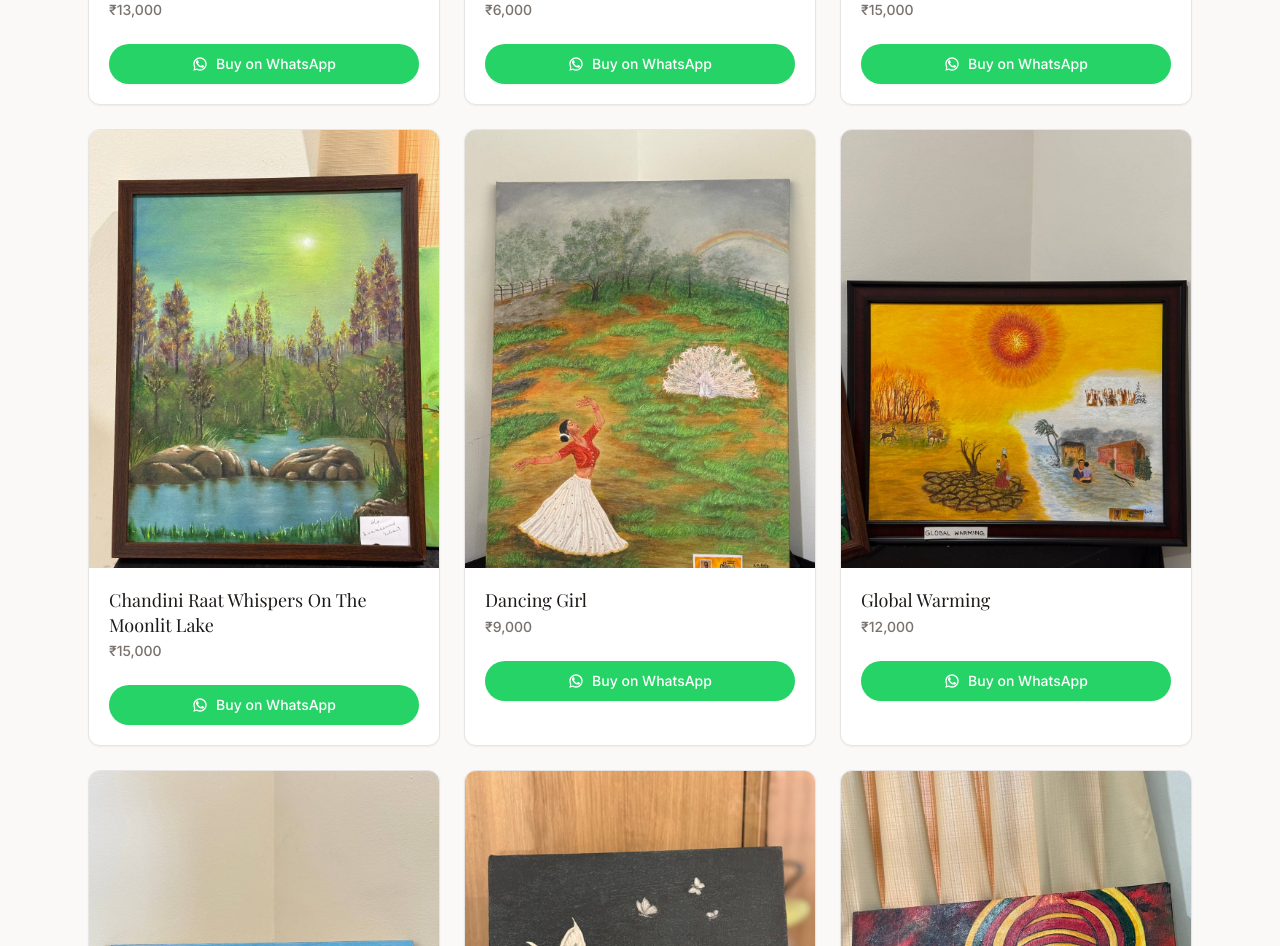
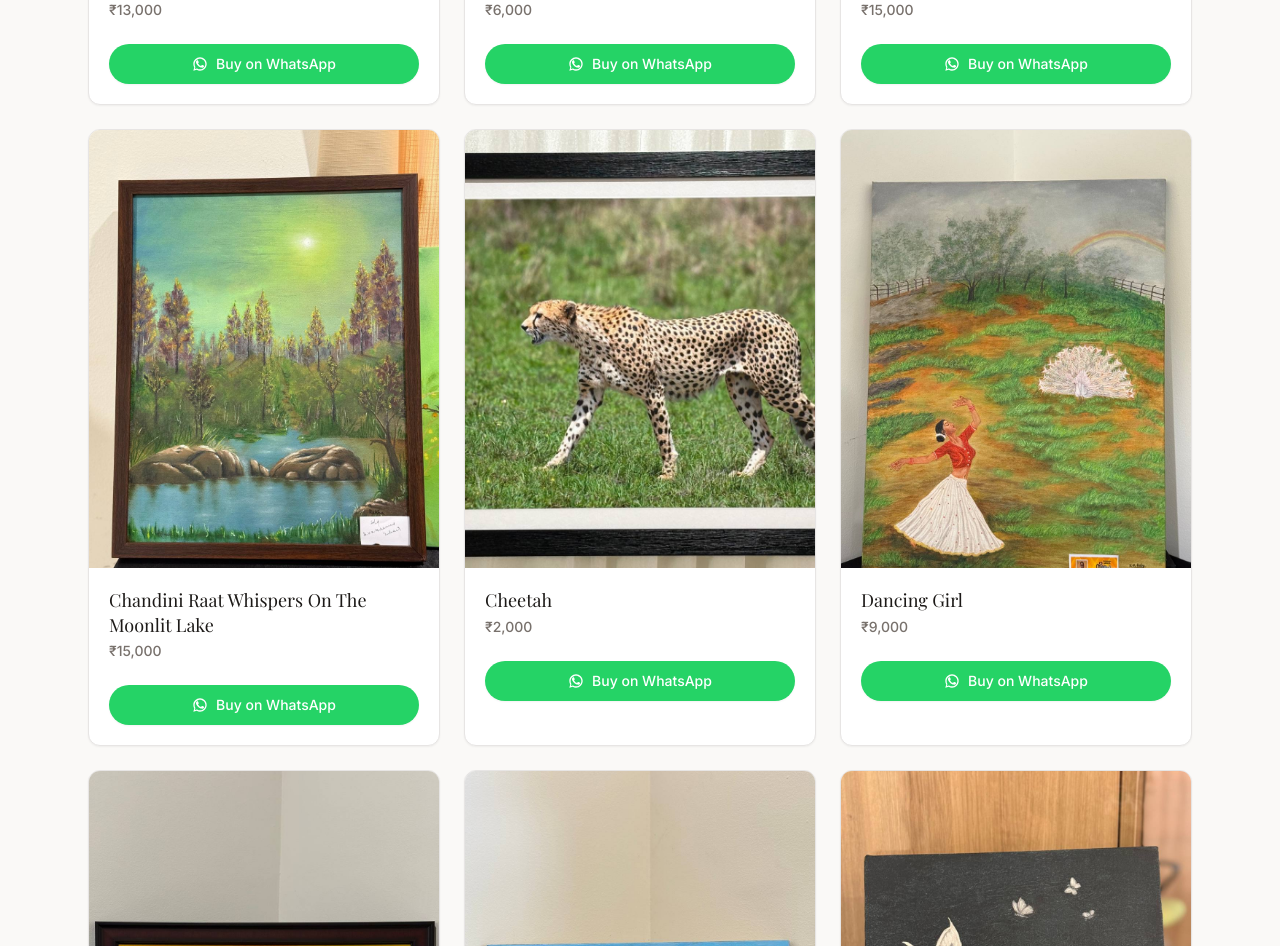
Before and after one commit to jasilmohmd/Art-catalogue, a Next.js app: page / in a window 1280 px wide. Shown: the part 1440-2386 px from the top of the page. Built offline with nearby package versions, Linux system fonts and the light colour scheme; a web font is replaced by a local one.

Commit message:
feat: add Cheetah artwork

```diff
--- a/data/artworks.ts
+++ b/data/artworks.ts
@@ -35,6 +35,13 @@ export const artworks: Artwork[] = [
     name: "Chandini Raat Whispers On The Moonlit Lake",
     price: 15000,
     image: "/artworks/chandini_raat_whispers_on_the_moonlit_lake-15000.jpg",
+    available: true,
+  },
+  {
+    id: "cheetah",
+    name: "Cheetah",
+    price: 2000,
+    image: "/artworks/cheetah-2000.jpg",
     available: true,
   },
   {
```
Also changed, not shown: public/artworks/cheetah-2000.jpg (added).
